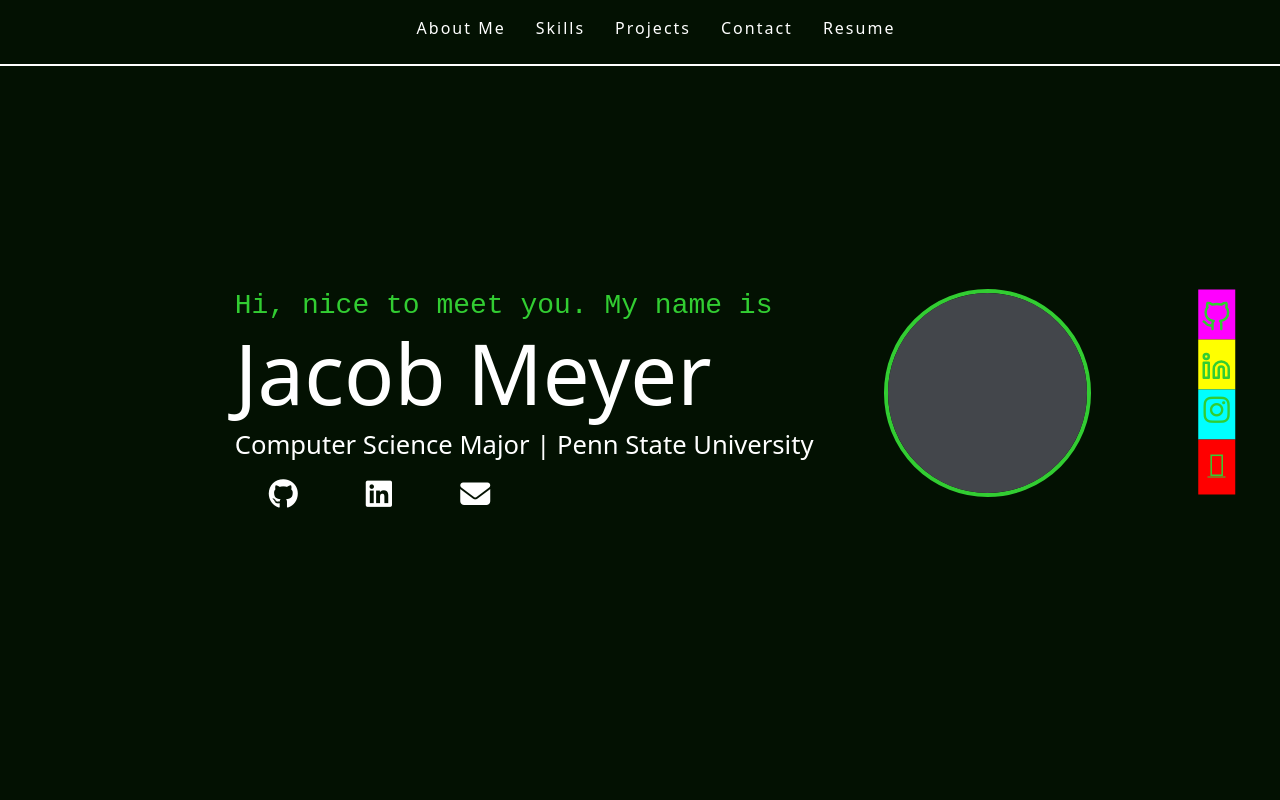
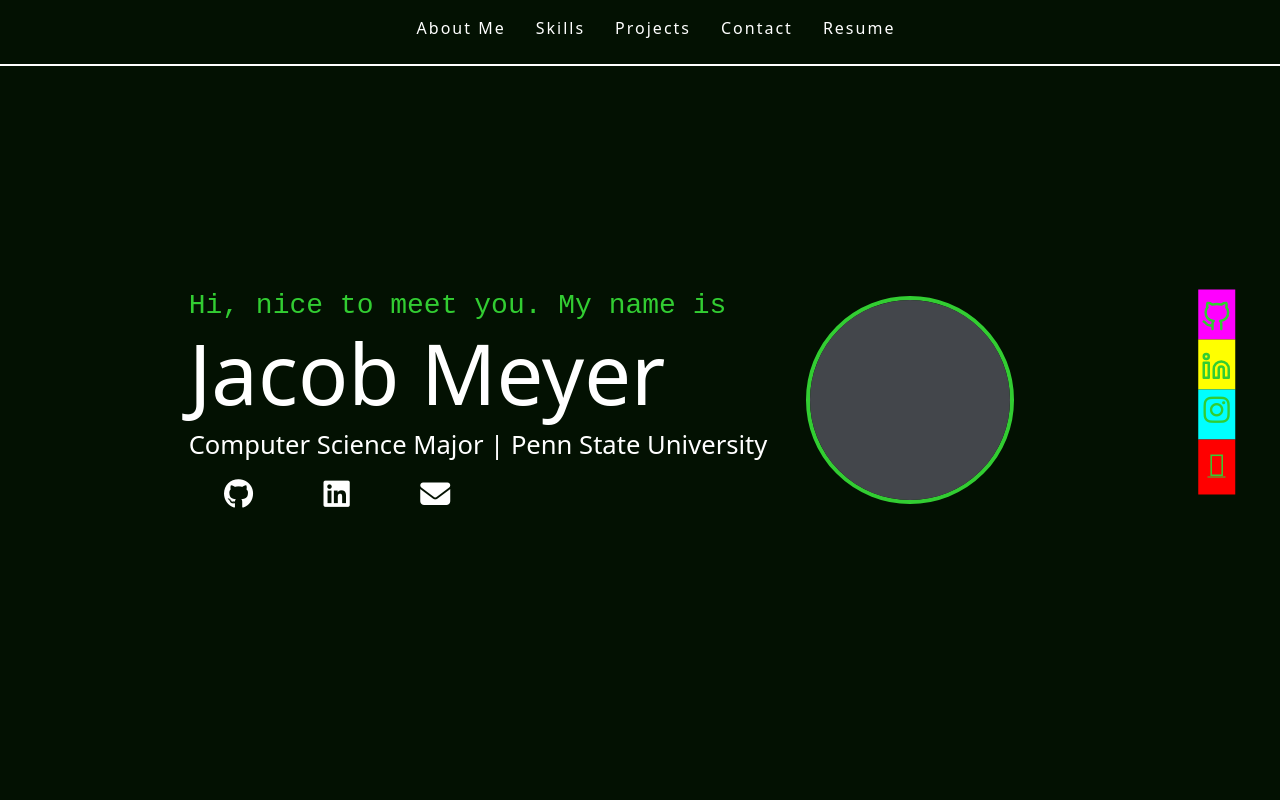
Before and after one commit to JacobM819/Portfolio-Site, a React (Create React App) app: page / in a window 1280 px wide. Shown: the top 800 px of the page. Built offline with nearby package versions, Linux system fonts and the light colour scheme.

Commit message:
Replaced header table with flexbox styling

```diff
--- a/src/App.css
+++ b/src/App.css
@@ -22,8 +22,6 @@ header {
   background-color: #031102;
   background-size: cover;
   height: 100vh;
-  /*min-height: 500px;*/
-  position: relative;
 }
 
 nav {
@@ -61,12 +59,6 @@ nav li {
   display: inline-block;
   padding: 16px 15px;
   letter-spacing: 2px;
-}
-
-.header-table {
-  height: 100%;
-  margin-left: auto;
-  margin-right: auto;
 }
 
 #portrait{
@@ -336,6 +328,9 @@ footer {
   border-top-left-radius: 10px;
   border-top-right-radius: 10px;
 }
+.modal-header {
+
+}
 
 /* The typing effect */
 @keyframes typing {
--- a/src/App.js
+++ b/src/App.js
@@ -16,22 +16,18 @@ function App() {
         return (
       <body>
       <Modal/>
-      <header>
       <Nav/>
+      <header className={"d-flex align-items-center justify-content-center"}>
           <aside>
               <ul>
                   <li style={{backgroundColor:"magenta"}} data-aos={"fade-left"}><a href="https://github.com/JacobM819" target="_blank" rel={"noreferrer"}><svg xmlns="http://www.w3.org/2000/svg" role="img" viewBox="0 0 24 24" fill="none" stroke="currentColor" stroke-width="2" stroke-linecap="round" stroke-linejoin="round" className="feather feather-github"><title>GitHub</title><path d="M9 19c-5 1.5-5-2.5-7-3m14 6v-3.87a3.37 3.37 0 0 0-.94-2.61c3.14-.35 6.44-1.54 6.44-7A5.44 5.44 0 0 0 20 4.77 5.07 5.07 0 0 0 19.91 1S18.73.65 16 2.48a13.38 13.38 0 0 0-7 0C6.27.65 5.09 1 5.09 1A5.07 5.07 0 0 0 5 4.77a5.44 5.44 0 0 0-1.5 3.78c0 5.42 3.3 6.61 6.44 7A3.37 3.37 0 0 0 9 18.13V22"></path></svg></a></li>
                   <li style={{backgroundColor:"yellow"}} data-aos={"fade-left"} data-aos-delay={"100"}><a href="https://www.linkedin.com/in/jacob-meyer-151b57245/" target="_blank"><svg xmlns="http://www.w3.org/2000/svg" role="img" viewBox="0 0 24 24" fill="none" stroke="currentColor" stroke-width="2" stroke-linecap="round" stroke-linejoin="round" className="feather feather-linkedin"><title>LinkedIn</title><path d="M16 8a6 6 0 0 1 6 6v7h-4v-7a2 2 0 0 0-2-2 2 2 0 0 0-2 2v7h-4v-7a6 6 0 0 1 6-6z"></path><rect x="2" y="9" width="4" height="12"></rect><circle cx="4" cy="4" r="2"></circle></svg></a></li>
-                  <li style={{backgroundColor:"cyan"}} data-aos={"fade-left"} data-aos-delay={"200"}><a href="https://www.instagram.com/jacob_meyer115/" target={"_blank"} rel="noreferrer"><i className="fa-brands fa-instagram fa-fw"></i></a></li>
+                  <li style={{backgroundColor:"cyan", margin: "auto 0"}} data-aos={"fade-left"} data-aos-delay={"200"}><a href="https://www.instagram.com/jacob_meyer115/" target={"_blank"} rel="noreferrer"><i className="fa-brands fa-instagram fa-fw"></i></a></li>
                   <li style={{backgroundColor:"red"}} data-aos={"fade-left"} data-aos-delay={"300"}><a href="mailto:jakem3350@gmail.com" target="_blank" rel="noreferrer"><i className="fa-light fa-envelope fa-fw"></i></a></li>
               </ul>
           </aside>
-        <table className={"header-table"}>
-            <tbody>
-              <tr className={"header-table"}>
-                <td>
-                  <div className={"row"}>
-                    <div className={"col-lg-auto m-auto"}>
+          <div className={"row align-items-center"}>
+              <div className={"col-lg-8"}>
                   <h3 className={"code-text mb-0"} data-aos={"fade-up"} data-aos-once="true">
                       Hi, nice to meet you. My name is
                   </h3>
@@ -47,12 +43,10 @@ function App() {
                       <a href="mailto:jakem3350@gmail.com" target="_blank" rel="noreferrer"><i className="fas fa-envelope"></i></a>
                   </div>
               </div>
-                    <div className={"col-lg-3"}><img id={"portrait"} className={"img-fluid"} src={blank} alt={"portrait"} width={"300vw"}/></div>
+              <div className={"col-lg-3"}>
+                  <img id={"portrait"} className={"img-fluid"} src={blank} alt={"portrait"} width={"300vw"}/>
               </div>
-                </td>
-              </tr>
-            </tbody>
-        </table>
+          </div>
       </header>
       <main>
           <About/>
@@ -60,7 +54,7 @@ function App() {
           <Projects/>
       </main>
       <footer>
-          <Contact></Contact>
+          <Contact/>
           <h6 style={{color: "limegreen"}}>Designed & Developed by Jacob Meyer 2023</h6>
       </footer>
       </body>
--- a/src/Modal.js
+++ b/src/Modal.js
@@ -4,8 +4,8 @@ export default function Modal() {
          aria-hidden="true">
         <div className="modal-dialog modal-dialog-centered" >
             <div className="modal-content" style={{backgroundColor:"var(--primary)"}}>
-                <div className="modal-header p-0">
-                    <img id={"modal-img"} className={"card-img-top"} src={""} alt={"project image"} width={1000}/>
+                <div id={"modal-img"} className="modal-header p-0" style={{height:"200px"}}>
+                    {/*<img id={"modal-img"} className={"card-img-top"} src={""} alt={"project image"} width={1000}/>*/}
                     <h1 className="modal-title text-white fs-5" id="exampleModalLabel">Title</h1>
                     <button type="button" className="btn-close" data-bs-dismiss="modal"
                             aria-label="Close" style={{color:"limegreen"}}></button>
--- a/src/Project.js
+++ b/src/Project.js
@@ -2,7 +2,9 @@ export default function Project(props) {
 
     function updateModal() {
         document.getElementById("exampleModalLabel").innerHTML = props.title;
-        document.getElementById("modal-img").src = props.img;
+        // document.getElementById("modal-img").src = props.img;
+        document.getElementById("modal-img").style.backgroundImage = `images${props.img}`;
+        console.log(`./images${props.img}`);
         document.getElementById("modal-langs").innerHTML = props.description;
         document.getElementById("git-link").href = props.link;
         document.getElementById("web-link").href = props.link;
@@ -20,7 +22,7 @@ export default function Project(props) {
                 <div className={"card-body proj-body"}>
                     <h5 className={"card-title"}>{props.title}</h5>
                     <p className={"card-text code"}>{props.description}</p>
-                    <div className={"d-flex justify-content-between"} style={{width:"20%", maxWidth:"50px"}}>
+                    <div className={"d-flex justify-content-between"} style={{width:"20%", maxWidth:"50px", minWidth:"40px"}}>
                         <a href={props.link} style={{color: "limegreen"}} target="_blank" rel={"noreferrer"}><i className="fab fa-github"></i></a>
                         <a href={props.link} style={{color: "limegreen"}} target="_blank" rel={"noreferrer"}><i className="fa-regular fa-arrow-up-right-from-square"></i></a>
                     </div>
--- a/src/Projects.js
+++ b/src/Projects.js
@@ -7,11 +7,11 @@ export default function Projects() {
         <section id={"section3"} className={"proj-container"}>
             <div className={"row"}>
                 <h1 className={"code d-inline col-auto"} data-aos={"fade-right"} data-aos-once={"true"}><span style={{color: "limegreen"}}>3.</span> My Projects</h1>
-                <span className={"col-auto position-relative"}><h6 className={"code header-type position-absolute"} style={{bottom: "20%"}}>Click on the picture for more information</h6></span>
+                {/*<span className={"col-auto position-relative"}><h6 className={"code header-type position-absolute"} style={{bottom: "20%"}}>Click on the picture for more information</h6></span>*/}
             </div>
             <hr/>
-            <div className={"row mb-4"} data-aos={"fade-up"} data-aos-once={"true"}>
-                <div className={"col"}>
+            <div className={"table-responsive row mb-4"} data-aos={"fade-up"} data-aos-once={"true"}>
+                <div className={"col-sm-12 col-lg-4"}>
                     <Project
                         title={"Zoom Meeting Organizer"}
                         img={zoom}
@@ -19,7 +19,7 @@ export default function Projects() {
                         link={"link.com"}
                     ></Project>
                 </div>
-                <div className={"col"}>
+                <div className={"col-sm-12 col-lg-4"}>
                     <Project
                         title={"Zoom Meeting Organizer"}
                         img={zoom}
@@ -27,7 +27,7 @@ export default function Projects() {
                         link={"link.com"}
                     ></Project>
                 </div>
-                <div className={"col"}>
+                <div className={"col-sm-12 col-lg-4"}>
                     <Project
                         title={"Zoom Meeting Organizer"}
                         img={zoom}
```
Lines whose indentation alone changed are shown as unchanged.
